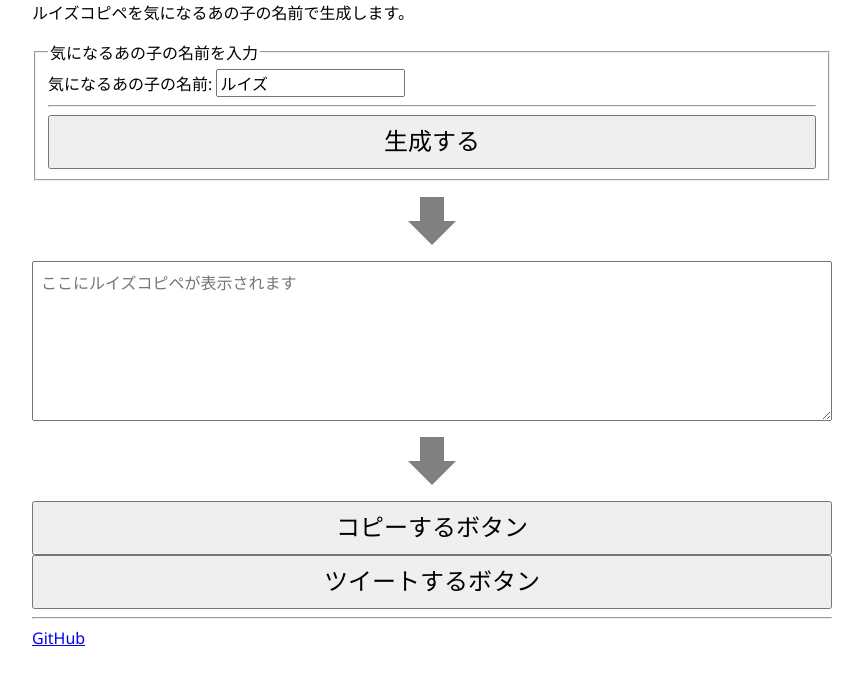
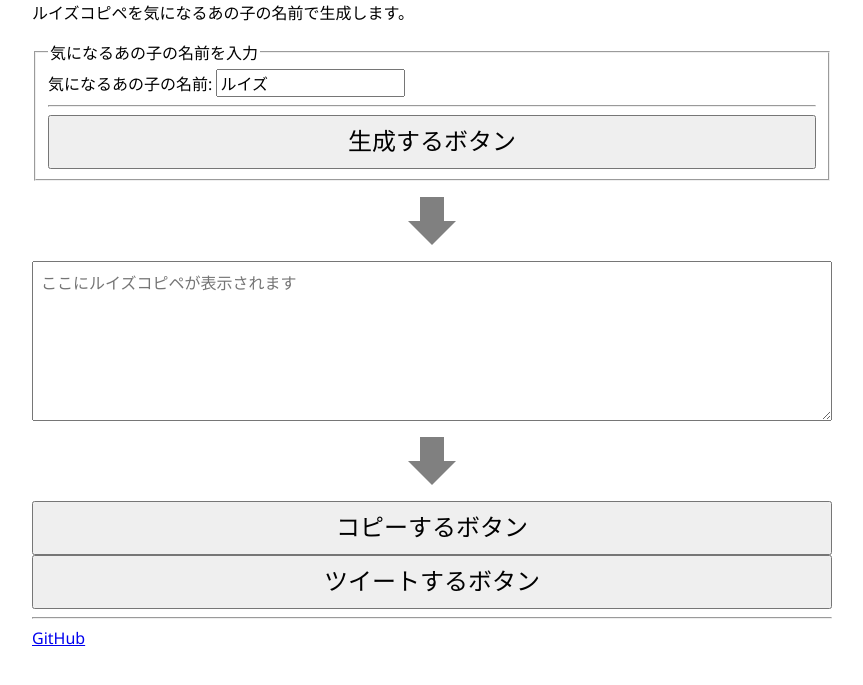
Before and after one commit to KusaReMKN/louise, a plain HTML site: page index.html in a window 1280 px wide. Shown: the part 89-774 px from the top of the page, without its empty margins (208-1071 px from the left). Drawn offline with Linux system fonts and the light colour scheme.

Commit message:
Fix 生成するボタン

```diff
--- a/index.html
+++ b/index.html
@@ -32,7 +32,7 @@
 <input type="text" id="louise_name" value="ルイズ">
 </label>
 <hr>
-<button>生成する</button>
+<button>生成するボタン</button>
 </button>
 </fieldset>
 </form>
```
